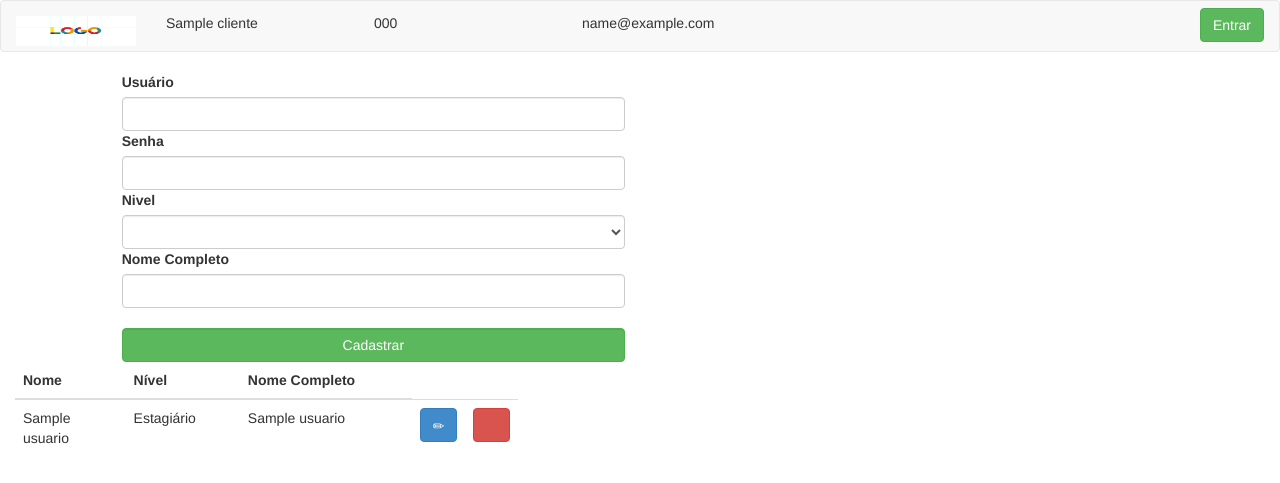
After one commit to alano-patricio/cms, a PHP site: page /usuarios.php in a window 1280 px wide. The commit adds this page. Shown: the top 483 px of the page. Run offline with PHP 8.4, Linux system fonts and the light colour scheme; tables that the repository leaves empty or names only in its code hold one stand-in row (values such as "Sample post"); some web fonts are replaced.

Commit message:
Realizado alteração no navbar, adicionado uma opção de dropdown onde contem as opções usuarios e empresa. Realizado a criação do formulário em html + bootstrap, integrado com php e banco de dados, testado e está funcionando. Criado a tela dos usuários, já está funcionando a inserção e a edição. OBS: Edição do usuário está com inconsistência no nível.

```diff
--- a/css/estilo.css
+++ b/css/estilo.css
@@ -12,6 +12,15 @@
 .previewNoticia{
     height: 15%;
     width: 100%;
+}
+
+.apresentacaoNoticia{
+    height: 50%;
+    width: 77%;
+}
+
+.correcaoDataNoticia{
+margin-right: 3%;
 }
 
 .espacoEntreDivs{
--- a/topo.php
+++ b/topo.php
@@ -31,6 +31,11 @@ session_start();
 
                     <div class="pull-right" id="centralizarBotaoLogo" >
                         <?php if (isset($_SESSION['nivel'])) { ?>
+                            <a class="nav-link dropdown-toggle" href="#" id="navbarDropdownMenuLink" data-toggle="dropdown" aria-haspopup="true" aria-expanded="false">Gerenciar</a>
+                            <div class="dropdown-menu" aria-labelledby="navbarDropdownMenuLink">
+                                <ul><a href="empresa.php">Empresa</a></ul>
+                                <ul><a href="usuarios.php">Usuários</a></ul>
+                            </div>
                             <a href="logoff.php" class="btn btn-danger">Sair</a>
                         <?php } else { ?>
                             <a href="login.php" class="btn btn-success">Entrar</a>
--- /dev/null
+++ b/usuarios.php
@@ -0,0 +1,115 @@
+<?php
+include 'menu.php';
+include 'banco/conectaBanco.php';
+include 'topo.php';
+include 'funcoes.php';
+
+$sql = "SELECT * FROM usuarios";
+$statement = $pdo->query($sql);
+$recebeDadosUsuarios = $statement->fetchall(PDO::FETCH_OBJ);
+$statement->closeCursor();
+
+if (isset($_POST['editarUsuario'])) {
+    $buscarUsuarioParaEditar = $pdo->prepare("SELECT * FROM usuarios where id = :id");
+    $buscarUsuarioParaEditar->bindValue(':id', $_POST['editarUsuario'], PDO::PARAM_INT);
+    $buscarUsuarioParaEditar->execute();
+    $listarUsuarioParaEditar = $buscarUsuarioParaEditar->fetch();
+}
+?>
+
+<?php if (isset($_POST['editarUsuario'])) { ?>
+    <form action="action/update.php" method="POST">
+    <?php } else { ?>
+        <form action="action/insert.php" method="POST">
+        <?php } ?>
+        <div class="section">
+            <div class="container-fluid">
+                <div class="row">
+                    <div class="col-md-offset-1 col-md-5">
+                        <label class="text-center" for="nomeUsuario">Usuário</label>
+                        <input type="text" class="form-control" name="nomeUsuario" id="nomeUsuario" value="<?php echo isset($listarUsuarioParaEditar['nome']) ? $listarUsuarioParaEditar['nome'] : "" ?>">
+                    </div>
+                </div>
+                <div class="row">
+                    <div class="col-md-offset-1 col-md-5">
+                        <label class="text-center" for="senhaUsuario">Senha</label>
+                        <input type="password" class="form-control" name="senhaUsuario" id="senhaUsuario" value="<?php echo isset($listarUsuarioParaEditar['senha']) ? $listarUsuarioParaEditar['senha'] : "" ?>">
+                    </div>
+                </div>
+                <div class="row">
+                    <div class="col-md-offset-1 col-md-5">
+                        <label class="text-center" for="nivelUsuario">Nivel</label>
+                        <select id="nivelUsuario" name="nivelUsuario" class="form-control">
+                            <option selected="selected"><?php
+                                if (@$listarUsuarioParaEditar['nivel'] == 1) {
+                                    echo "Administrador";
+                                } elseif (@$listarUsuarioParaEditar['nivel'] == 2) {
+                                    echo "Supervisor";
+                                } elseif (@$listarUsuarioParaEditar['nivel'] == 3) {
+
+                                    echo "Estagiário";
+                                }
+                                ?></option>
+
+                            <option value="1">Administrador</option>
+                            <option value="2">Supervisor</option>
+                            <option value="3">Estagiário</option>
+                        </select>
+                    </div>
+                </div>
+                <div class="row">
+                    <div class="col-md-offset-1 col-md-5">
+                        <label class="text-center" for="nomeCompletoUsuario">Nome Completo</label>
+                        <input type="text" class="form-control" name="nomeCompletoUsuario" id="nomeCompletoUsuario" value="<?php echo isset($listarUsuarioParaEditar['nome_completo']) ? $listarUsuarioParaEditar['nome_completo'] : "" ?>">
+                        <br>
+                        <?php if (isset($_POST['editarUsuario'])) { ?>
+                            <input type="hidden" name="idDoUsuario" value="<?php echo $listarUsuarioParaEditar['id'] ?>">
+                            <input type="submit" name="alterarDadosUsuario" class="btn btn-success form-control" value="Editar">
+                        <?php } else { ?>
+                            <input type="submit" name="cadastrarUsuario" class="btn btn-success form-control" value="Cadastrar">
+                        <?php } ?>
+
+
+                    </div>
+                </div>
+            </div>
+        </div>
+    </form>
+
+
+    <div class="col-md-5">
+        <table class="table ">
+            <thead>
+            <th scope="col">Nome</th>
+            <th scope="col">Nível</th>
+            <th scope="col">Nome Completo</th>
+            </thead>
+            <tbody>
+                <?php foreach ($recebeDadosUsuarios as $users): ?>
+                    <tr>
+                        <td width="25%"><?php echo $users->nome; ?></td>
+                        <td width="25%"><?php
+                            if ($users->nivel == 1) {
+                                echo "Administrador";
+                            } elseif ($users->nivel == 2) {
+                                echo "Supervisor";
+                            } else {
+                                echo "Estagiário";
+                            }
+                            ?></td>
+                        <td width="40%"><?php echo $users->nome_completo; ?></td>
+                        <td width="10%">
+                            <form name = "formEditar<?php echo $users->id; ?> "action="usuarios.php" method="POST">
+                                <input type="hidden" name="editarUsuario" value="<?php echo $users->id; ?>">
+                                <button type="submit" class="btn btn-primary"><span class="glyphicon glyphicon glyphicon-pencil" aria-hidden="true"></span></button>
+                            </form></td>
+                        <td>
+                            <form name = "formExcluir<?php echo $users->id; ?>"action="update.php" method="POST">
+                                <input type="hidden" name="excluirProduto" value="<?php echo $users->id; ?>">
+                                <button type="submit" class="btn btn-danger"><span class="glyphicon glyphicon-remove" aria-hidden="true"></span></button>
+                            </form></td>
+                    </tr>
+                <?php endforeach; ?>
+            </tbody>
+        </table>
+    </div>
--- a/validaLogin.php
+++ b/validaLogin.php
@@ -2,7 +2,7 @@
 
 include 'banco/conectaBanco.php';
 
-$buscaUsuario = $pdo->prepare("SELECT * from login where nome = :usuario and senha = :password ");
+$buscaUsuario = $pdo->prepare("SELECT * from usuarios where nome = :usuario and senha = :password ");
 $buscaUsuario->bindValue(':usuario', $_POST['usuario'], PDO::PARAM_STR);
 $buscaUsuario->bindValue(':password', $_POST['senha'], PDO::PARAM_STR);
 $buscaUsuario->execute();
```
Also changed, not shown: action/insert.php (+10 -0 lines), action/update.php (+19 -1 lines), empresa.php (added, +42 -0 lines), index.php (+5 -3 lines), noticia.php (added, +46 -0 lines).
